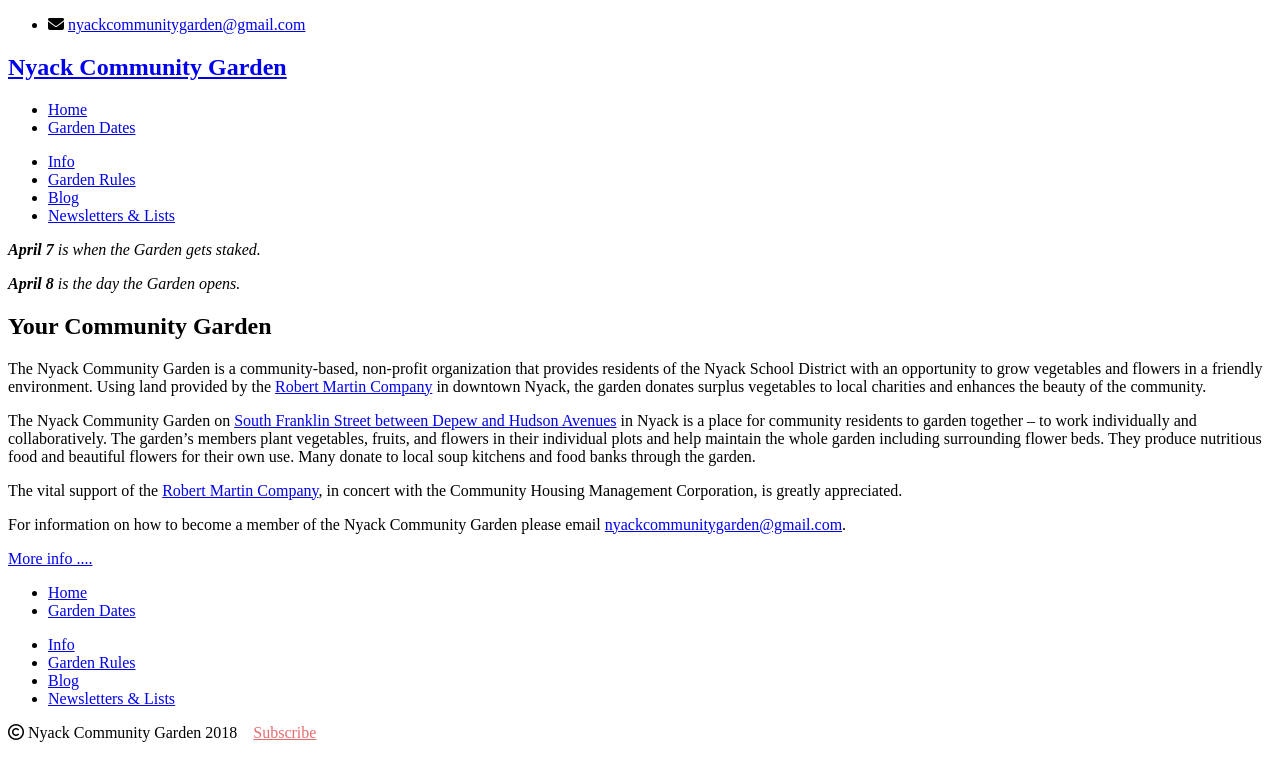
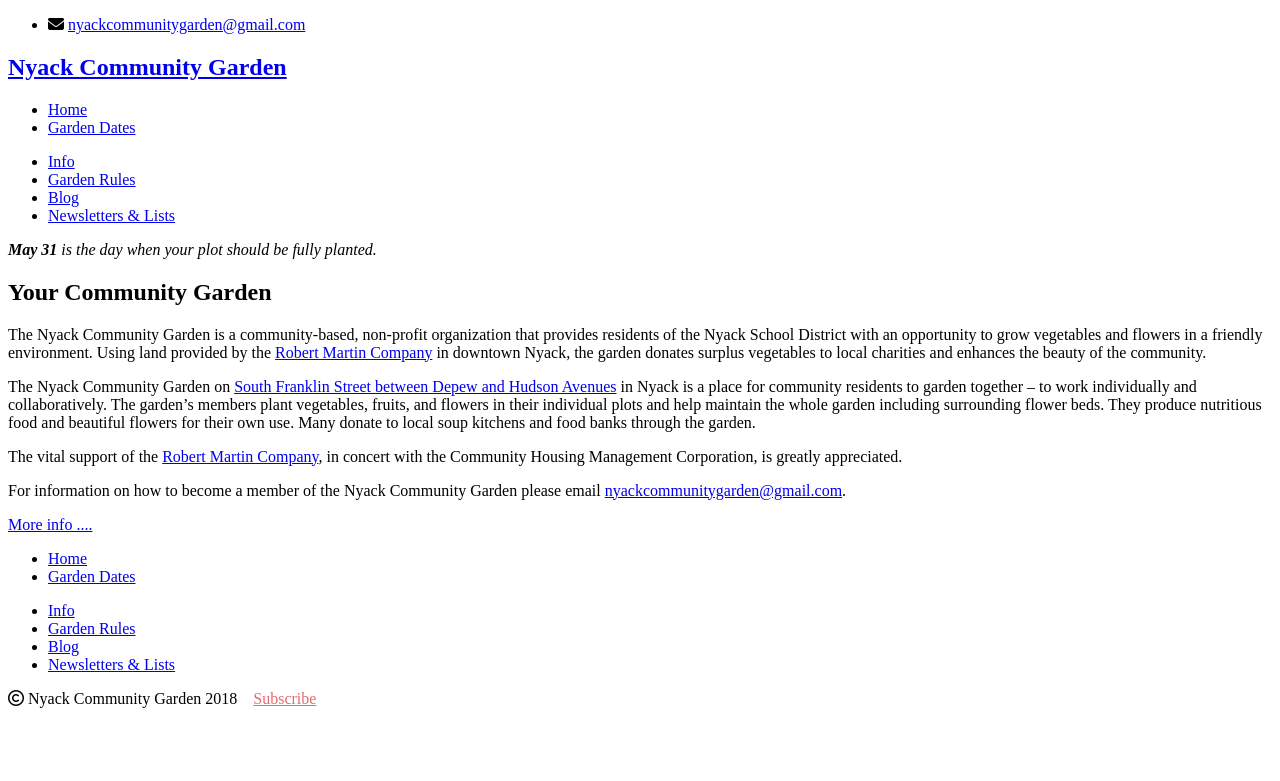
Before and after one commit to bosborne/nyackcommunitygarden, a Jekyll site: the page built from index.html, in a window 1280 px wide. Shown: the top 781 px of the page. Built offline with Jekyll 4.4.1, drawn with Linux system fonts in a browser that asks for light colours; nearby versions of some CDN libraries; library files that are not in the unit come from our copies.

Commit message:
Change the date announcement

```diff
--- a/_layouts/default.html
+++ b/_layouts/default.html
@@ -18,11 +18,7 @@
     <div class="content">
       <div class="container">
         <div class="bannerbox">
-          <i><b>April 7</b> is when the Garden gets staked.</i>
-        </p>
-        <p>
-          <i><b>April 8</b> is the day the Garden opens.</i>
-        </p>
+          <i><b>May 31</b> is the day when your plot should be fully planted.</i>
       </div>
       {{ content }}
     </div>
```
